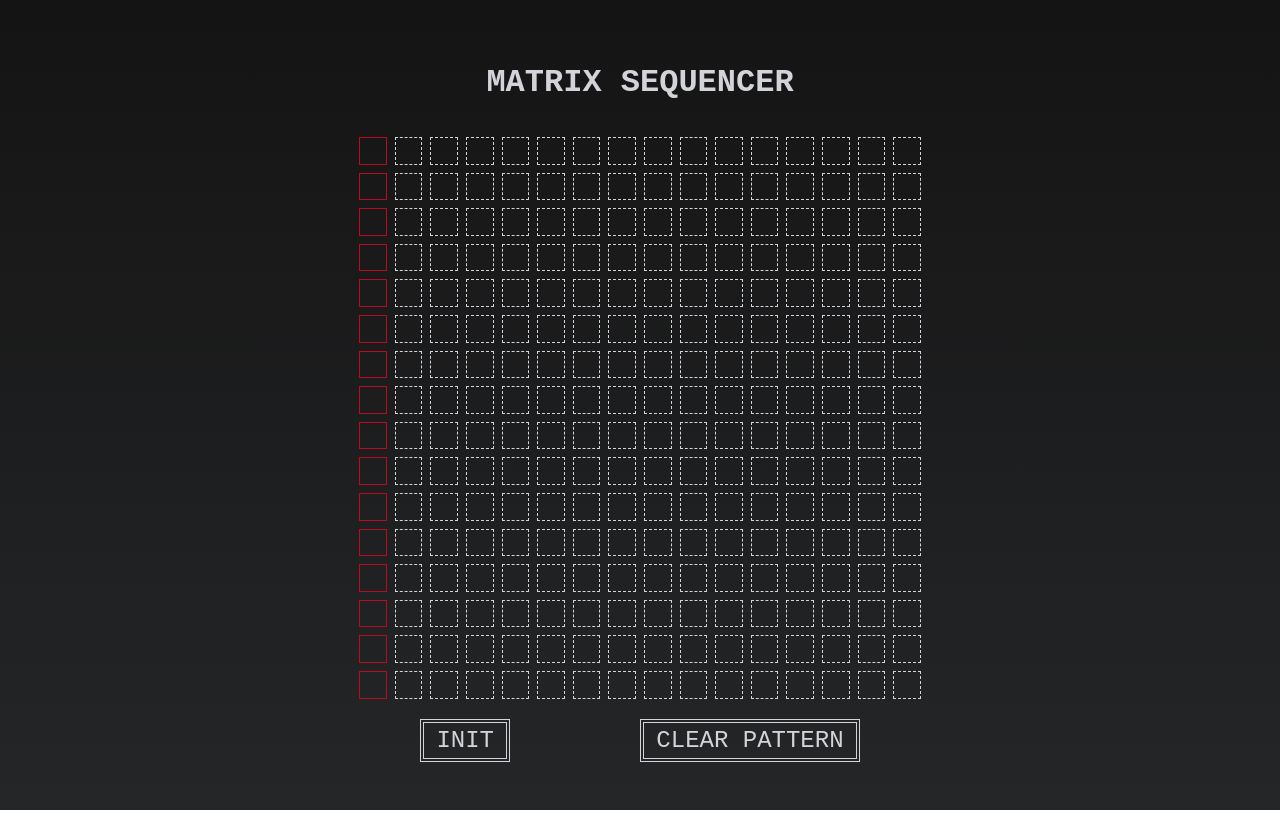
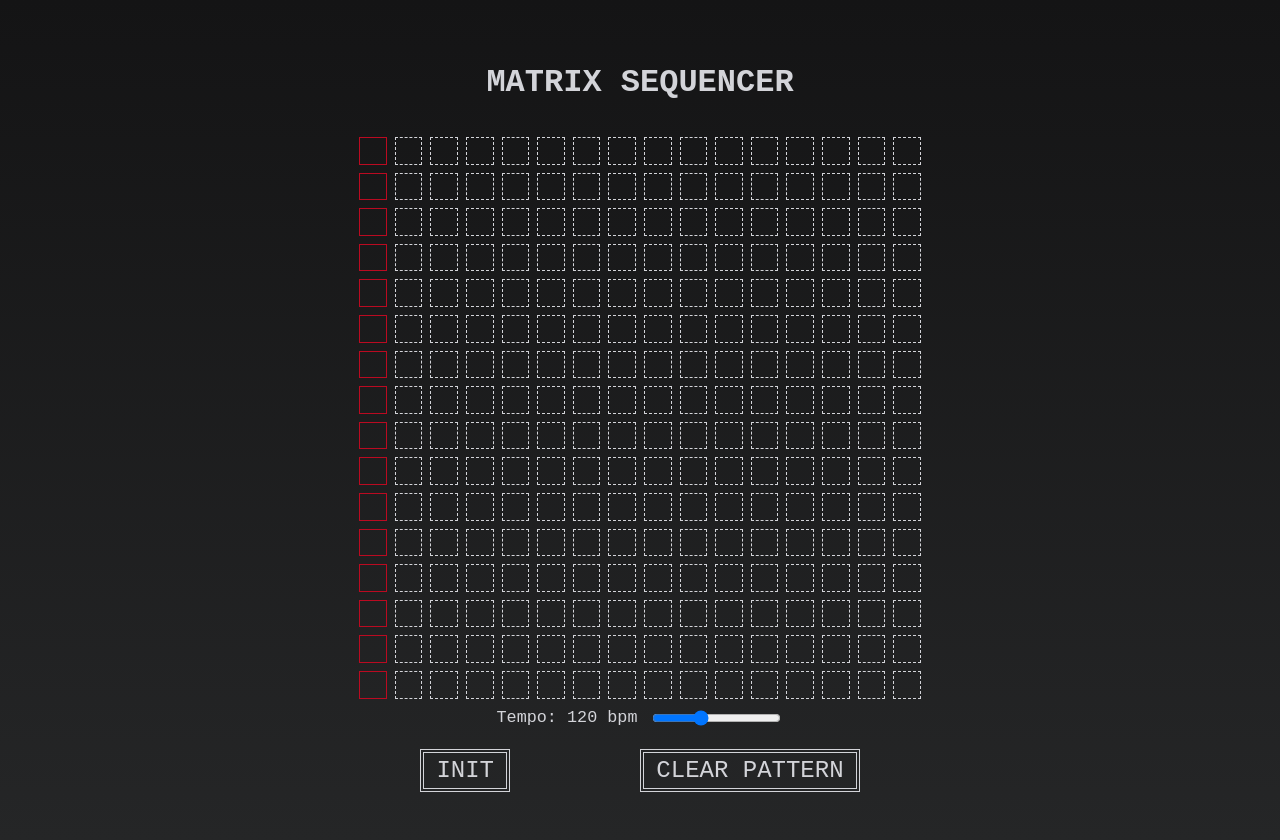
Before and after one commit to noellehuchette/matrixsynth, a React (Create React App) app: page / in a window 1280 px wide. Before the commit the page ends 810 px from the top, so only its background shows below. Built offline with nearby package versions, Linux system fonts and the light colour scheme.

Commit message:
added tempo slider

```diff
--- a/src/components/Sequencer/Sequencer.js
+++ b/src/components/Sequencer/Sequencer.js
@@ -72,6 +72,7 @@ class Sequencer extends Component {
         this.toggleTransport = this.toggleTransport.bind(this);
         this.clearPattern = this.clearPattern.bind(this);
         this.setLoop = this.setLoop.bind(this);
+        this.tempoAdjust = this.tempoAdjust.bind(this);
     }
 
     componentDidMount() {
@@ -88,7 +89,9 @@ class Sequencer extends Component {
         if (JSON.stringify(this.state.pattern) !== JSON.stringify(prevState.pattern)) {
             this.setLoop(this.state.pattern);
         }
-
+        if (this.state.tempo !== prevState.tempo) {
+            Transport.bpm.value = this.state.tempo;
+        }
     }
 
     init() {
@@ -146,9 +149,13 @@ class Sequencer extends Component {
         window.localStorage.setItem('matrixpattern', JSON.stringify(pattern));
     }
 
+    tempoAdjust(e) {
+        this.setState({ tempo: e.target.value });
+    }
+
     render() {
         const step = this.props.sequencer || 0;
-        const { pattern, iniTone, playing } = this.state;
+        const { pattern, iniTone, playing, tempo } = this.state;
         return (
             <div className='sequencer-block'>
                 <h3>matrix sequencer</h3>
@@ -167,6 +174,10 @@ class Sequencer extends Component {
                             </div>
                         ))}
                 </div>
+                <div className = 'controls'>
+                    <label htmlFor='tempo-slider'>Tempo: {`${tempo}`} bpm</label>
+                    <input type='range' name='tempo-slider' min='20' max='300' step='2' value={tempo} onChange={this.tempoAdjust}/>
+                </div>
                 <div className='transport'>
                     {iniTone ?
                         <button onClick={this.toggleTransport}>{playing ? 'STOP' : 'PLAY'}</button>
@@ -175,7 +186,6 @@ class Sequencer extends Component {
                     }
                     <button onClick={this.clearPattern}>CLEAR PATTERN</button>
                 </div>
-
             </div>
         );
     }
--- a/src/components/Sequencer/sequencer.css
+++ b/src/components/Sequencer/sequencer.css
@@ -1,4 +1,6 @@
 .sequencer-block {
+    font-family: monospace;
+    color: #D3D4D9;
     display: flex;
     flex-direction: column;
     margin: 2rem;
@@ -13,6 +15,16 @@
 .tonerow {
     display: flex;
     justify-content: center;
+}
+
+.controls {
+    font-size: 1.05rem;
+    align-self: center;
+    width: 300px;
+    margin: 5px;
+    display: flex;
+    justify-content: space-around;
+    align-items: center;
 }
 
 button {
```
